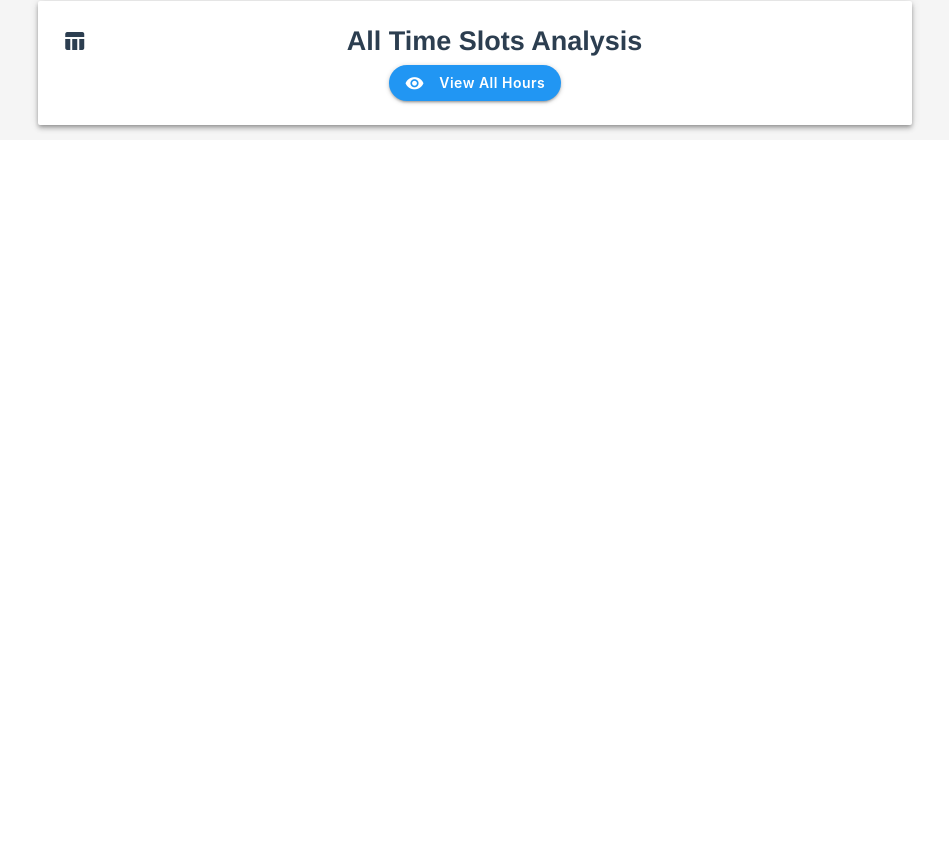
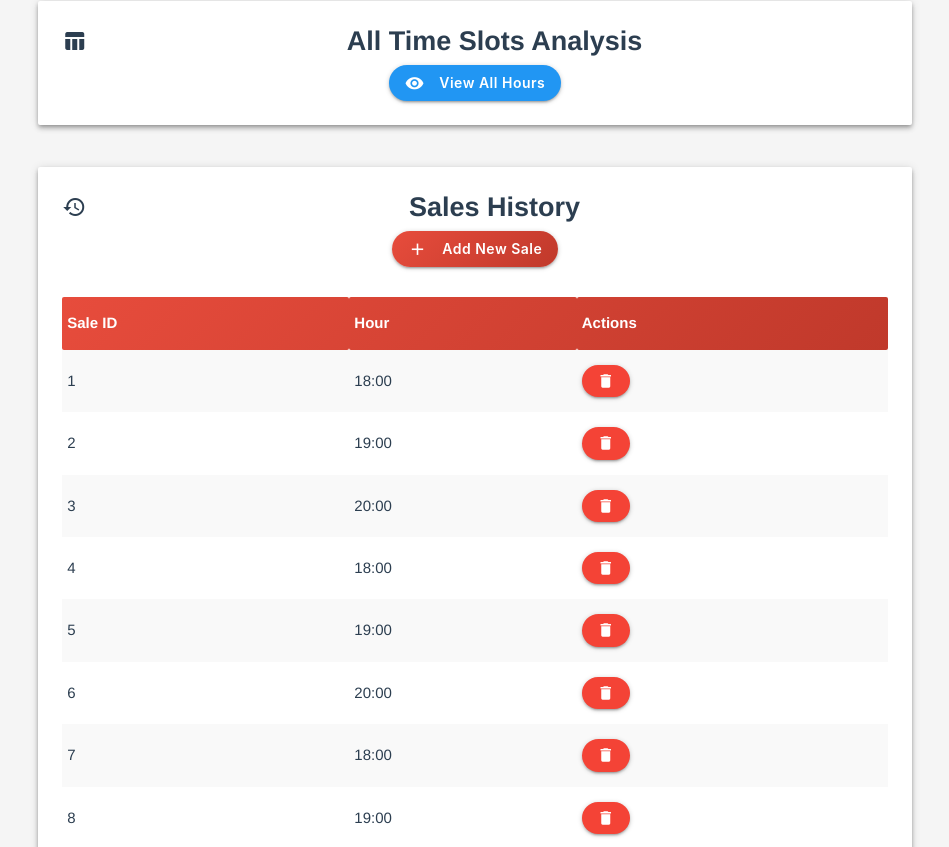
Before and after one commit to fedealdosivi/foodtruck-vue, a Vue app: page /#/ in a window 1280 px wide. Shown: the part 1953-2800 px from the top of the page, without its empty margins (165-1114 px from the left). Before the commit the page ends 2133 px from the top, so only its background shows below. Built offline with nearby package versions, Linux system fonts and the light colour scheme.

Commit message:
added sales history

```diff
--- a/src/components/Hello.vue
+++ b/src/components/Hello.vue
@@ -280,6 +280,82 @@
           </div>
         </div>
       </div>
+
+      <!-- Sales History Management -->
+      <div class="row">
+        <div class="col s12">
+          <div class="card z-depth-2">
+            <div class="card-content">
+              <span class="card-title">
+                <i class="material-icons left">history</i>
+                Sales History
+              </span>
+              <div class="center-align">
+                <button
+                  class="btn waves-effect waves-light gradient-bg"
+                  @click="openAddSaleModal">
+                  <i class="material-icons left">add</i>
+                  Add New Sale
+                </button>
+              </div>
+
+              <div class="table-container">
+                <table class="striped highlight responsive-table">
+                  <thead>
+                    <tr>
+                      <th>Sale ID</th>
+                      <th>Hour</th>
+                      <th>Actions</th>
+                    </tr>
+                  </thead>
+                  <tbody>
+                    <tr v-for="sale in salesList" :key="sale.saleId">
+                      <td><strong>{{ sale.saleId }}</strong></td>
+                      <td>{{ sale.hour }}</td>
+                      <td>
+                        <button
+                          class="btn-small waves-effect waves-light red"
+                          @click="deleteSale(sale.saleId)">
+                          <i class="material-icons">delete</i>
+                        </button>
+                      </td>
+                    </tr>
+                  </tbody>
+                </table>
+              </div>
+            </div>
+          </div>
+        </div>
+      </div>
+    </div>
+
+    <!-- Add Sale Modal -->
+    <div id="addSaleModal" class="modal">
+      <div class="modal-content">
+        <h4>
+          <i class="material-icons left">add_circle</i>
+          Add New Sale
+        </h4>
+        <div class="row">
+          <div class="input-field col s12">
+            <select v-model="newSaleHour" class="browser-default">
+              <option value="" disabled>Select hour for new sale</option>
+              <option value="18:00">18:00 (6 PM)</option>
+              <option value="19:00">19:00 (7 PM)</option>
+              <option value="20:00">20:00 (8 PM)</option>
+            </select>
+          </div>
+        </div>
+      </div>
+      <div class="modal-footer">
+        <button class="modal-close btn-flat waves-effect">Cancel</button>
+        <button
+          class="btn waves-effect waves-light gradient-bg"
+          @click="addSale">
+          <i class="material-icons left">save</i>
+          Add Sale
+        </button>
+      </div>
     </div>
   </div>
 </template>
@@ -314,7 +390,10 @@
       },
       allHoursData: [],
       showResults: false,
-      showRecommendation: false
+      showRecommendation: false,
+      salesList: [],
+      newSaleHour: '',
+      modalInstance: null
     };
   },
   methods: {
@@ -365,16 +444,65 @@
       if (value < 50) return 'blue white-text';
       if (value < 85) return 'green white-text';
       return 'red white-text';
+    },
+    loadSalesList() {
+      this.salesList = salesService.getSales();
+    },
+    openAddSaleModal() {
+      this.newSaleHour = '';
+      if (this.modalInstance) {
+        this.modalInstance.open();
+      }
+    },
+    addSale() {
+      if (this.newSaleHour) {
+        salesService.addSale(this.newSaleHour);
+        this.loadSalesList();
+        this.calculateResults();
+        if (this.modalInstance) {
+          this.modalInstance.close();
+        }
+        if (window.M && window.M.toast) {
+          window.M.toast({html: 'Sale added successfully!', classes: 'green'});
+        }
+      } else {
+        if (window.M && window.M.toast) {
+          window.M.toast({html: 'Please select an hour', classes: 'red'});
+        }
+      }
+    },
+    deleteSale(saleId) {
+      if (confirm('Are you sure you want to delete this sale?')) {
+        const success = salesService.deleteSale(saleId);
+        if (success) {
+          this.loadSalesList();
+          this.calculateResults();
+          if (window.M && window.M.toast) {
+            window.M.toast({html: 'Sale deleted successfully!', classes: 'green'});
+          }
+        } else {
+          if (window.M && window.M.toast) {
+            window.M.toast({html: 'Failed to delete sale', classes: 'red'});
+          }
+        }
+      }
     }
   },
   mounted() {
     this.form.hour = '18:00';
     this.form.employee = '1';
+    this.loadSalesList();
     this.calculateResults();
 
     // Initialize Materialize components
     if (window.M) {
       window.M.AutoInit();
+
+      // Initialize modal
+      const modalElem = document.getElementById('addSaleModal');
+      if (modalElem) {
+        this.modalInstance = window.M.Modal.init(modalElem, {});
+      }
     }
   }
 };
@@ -579,6 +707,36 @@
   letter-spacing: 0.5px;
 }
 
+.btn-small {
+  border-radius: 20px;
+  padding: 0 15px;
+}
+
+.btn-small i {
+  font-size: 1.2rem;
+}
+
+/* Modal */
+.modal {
+  border-radius: 8px;
+  max-width: 500px;
+}
+
+.modal h4 {
+  color: #e74c3c;
+  display: flex;
+  align-items: center;
+  font-weight: 600;
+}
+
+.modal h4 i {
+  margin-right: 10px;
+}
+
+.modal-footer {
+  background-color: #f5f5f5;
+}
+
 /* Responsive */
 @media only screen and (max-width: 600px) {
   .brand-logo {
--- a/src/services/salesService.js
+++ b/src/services/salesService.js
@@ -1,4 +1,4 @@
-const sales=[
+let sales=[
     {
         "saleId": 1,
         "hour": "18:00"
@@ -327,6 +327,25 @@
         ...recommendation
       };
     });
+  },
+
+  addSale(hour){
+    const newSaleId = sales.length > 0 ? Math.max(...sales.map(s => s.saleId)) + 1 : 1;
+    const newSale = {
+      saleId: newSaleId,
+      hour: hour
+    };
+    sales.push(newSale);
+    return newSale;
+  },
+
+  deleteSale(saleId){
+    const index = sales.findIndex(s => s.saleId === saleId);
+    if(index !== -1){
+      sales.splice(index, 1);
+      return true;
+    }
+    return false;
   }
 
 }
```
